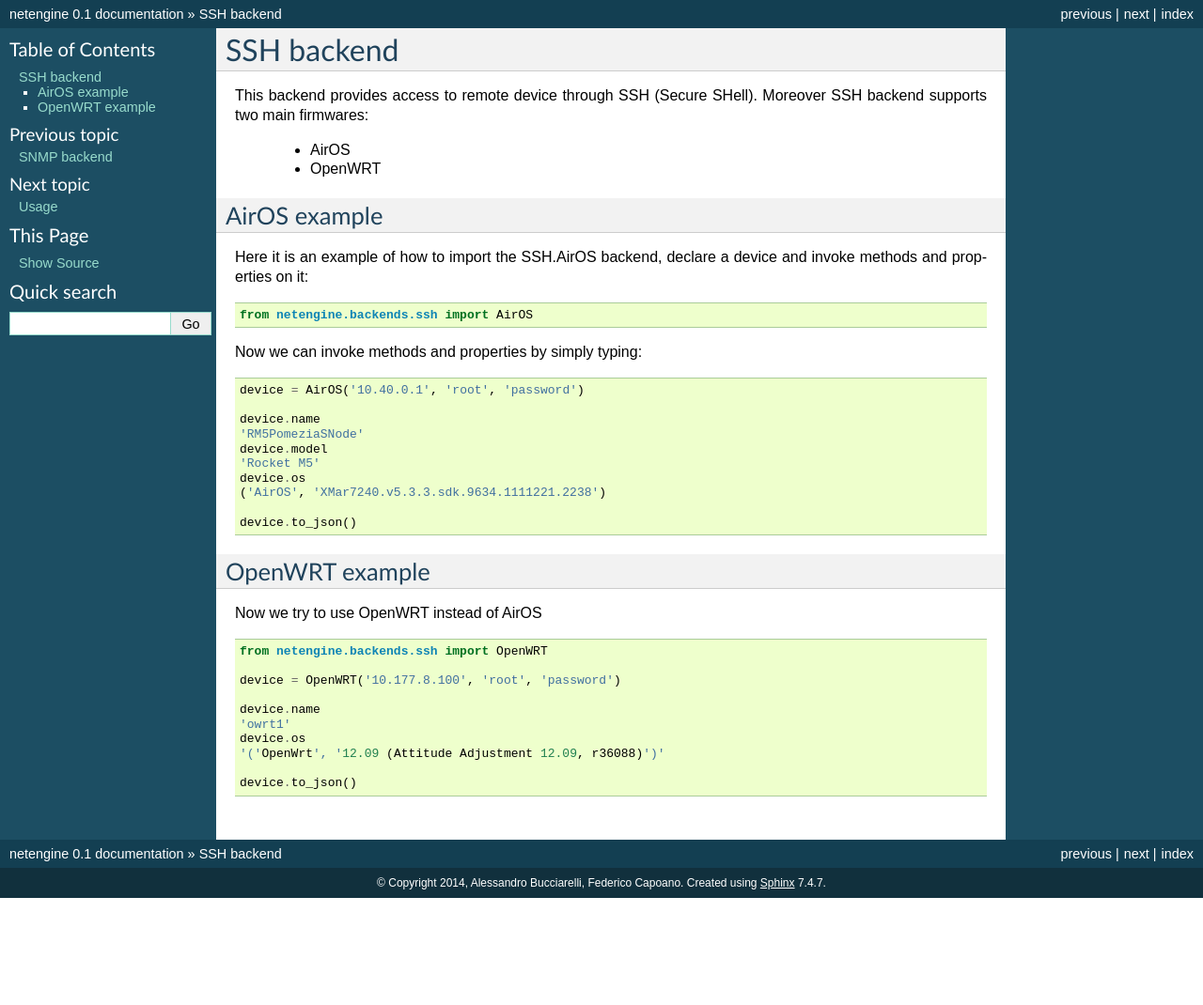
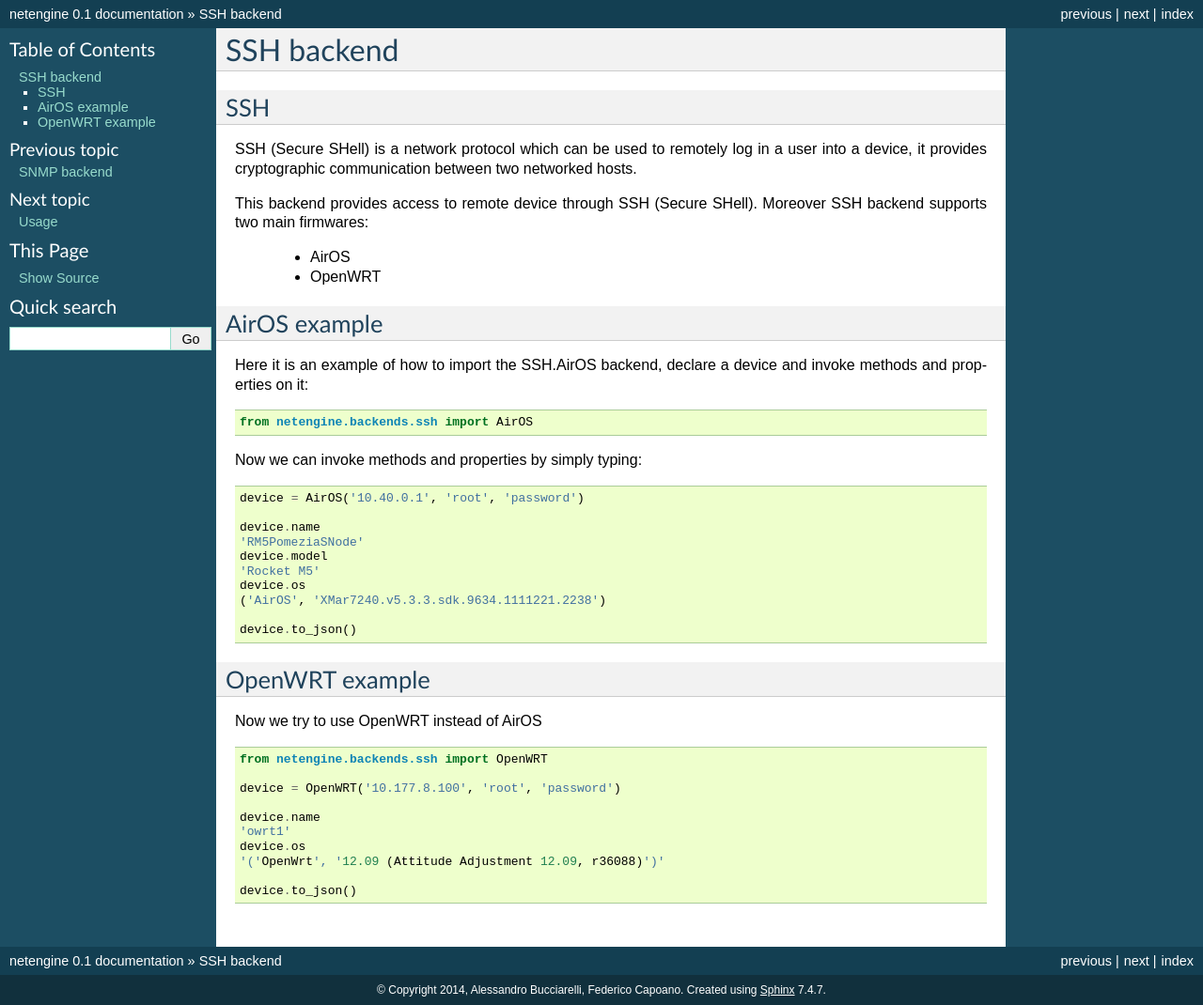
Before and after one commit to openwisp/netengine, a Sphinx documentation site: the page built from docs/source/topics/ssh.rst, in a window 1280 px wide. Shown: the whole page at 94% size. Built offline with Sphinx 7.4.7, drawn with Linux system fonts in a browser that asks for light colours; before the commit the page ends 956 px from its top, so only the background shows below that.

Commit message:
Netengine: improvements to docs related to #23  * modified structure of ssh docs

```diff
--- a/docs/source/topics/ssh.rst
+++ b/docs/source/topics/ssh.rst
@@ -2,6 +2,15 @@
 **************
 SSH backend
 **************
+
+
+
+SSH
+====
+
+SSH (Secure SHell) is a network protocol which can be used to remotely log in a user into a device, it provides cryptographic communication between two networked hosts.
+
+
 
 This backend provides access to remote device through SSH (Secure SHell).
 Moreover SSH backend supports two main firmwares:
```
